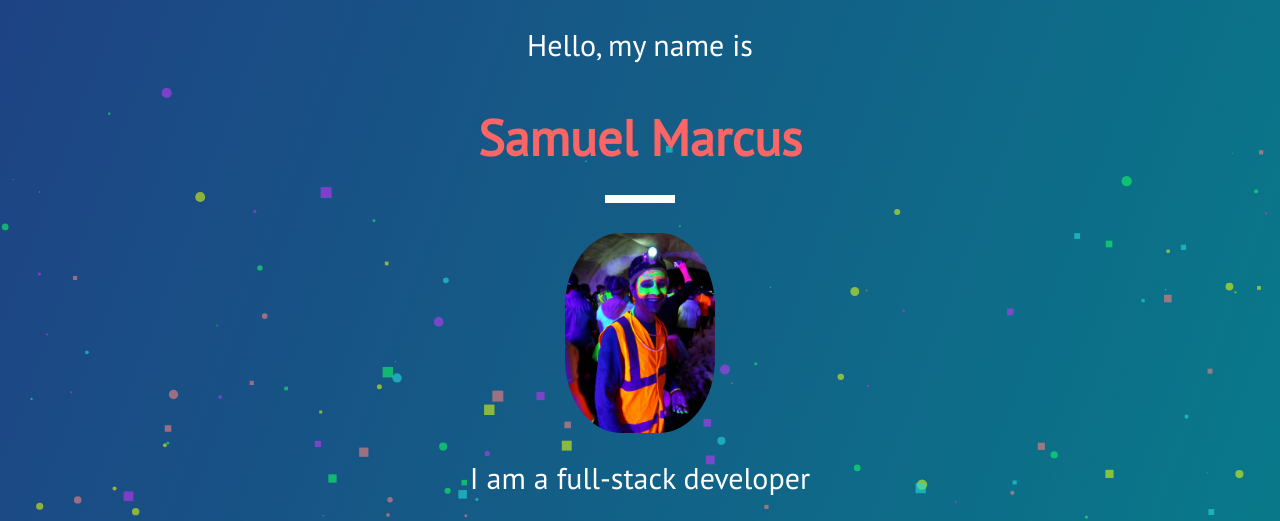
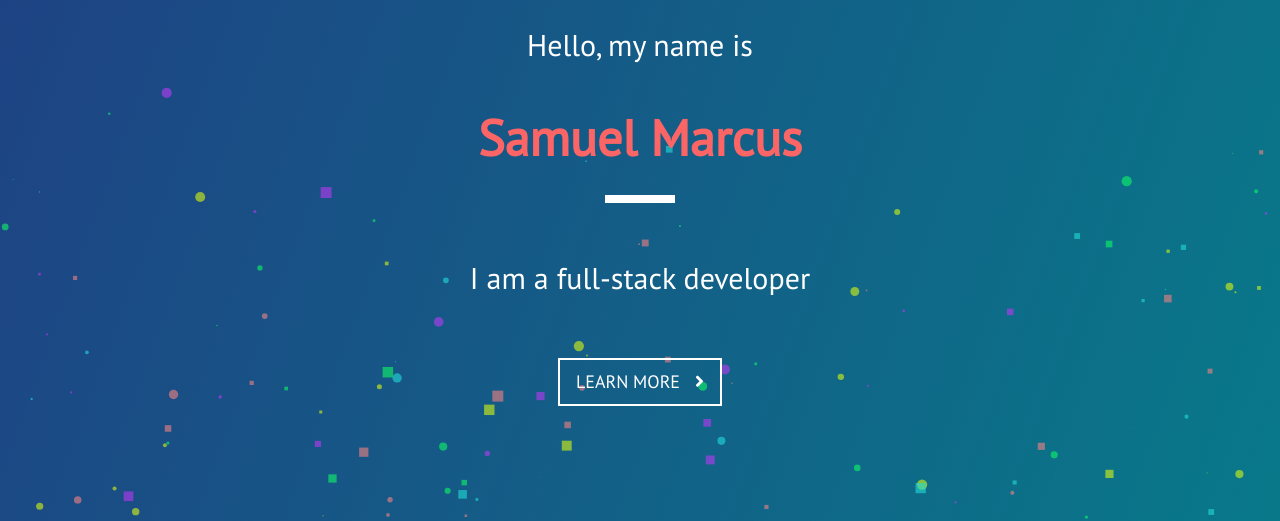
Before and after one commit to smarcus4/SamuelPortfolio, a plain HTML site: page index.html in a window 1280 px wide. Shown: the top 521 px of the page. Drawn offline with nearby package versions, Linux system fonts and the light colour scheme.

Commit message:
make it work

```diff
--- a/css/style.css
+++ b/css/style.css
@@ -55,7 +55,7 @@ html{
 #text{
     position: absolute;
     left: 0;
-    padding: 0;
+    padding: 0 20px;
     color: white;
     text-align: center;
     font-family: 'PT Sans', sans-serif;
--- a/index.html
+++ b/index.html
@@ -26,13 +26,14 @@
 <body>
 
         <section id="cover">
-            <div id="particles-js"></div>
+            <div id="particles-js">
+            </div>
                 <div class="container-fluid">
                     <div id="row">
                         <div id="text" class="col-md-4 col-md-offset-4 col-xs-10 col-xs-offset-1">
                             <p id="hello">Hello, my name is</p>
                             <h1 id="myName">Samuel Marcus</h1>
-                            <img id="canvasMe" src="./images/aboutme.jpg" alt="canvasphoto"/>
+                            <!-- <img id="canvasMe" src="./images/aboutme.jpg" alt="canvasphoto"/> -->
                             <p id="info">I am a full-stack developer</p>
                             <a href="#skills"><button class="btn btn-lg" id="canvasBtn">Learn More<i id ="arrow"class="fas fa-angle-right rotate"></i></button></a>
                         </div>
@@ -52,7 +53,7 @@
                         <li class="navlist"><a class= "links" href="#">Contact</a></li>
                     </ul>
                 </div>  -->
-            </div>
+
         </section>
 
             <!-- SKILLS SECTION -->
```
